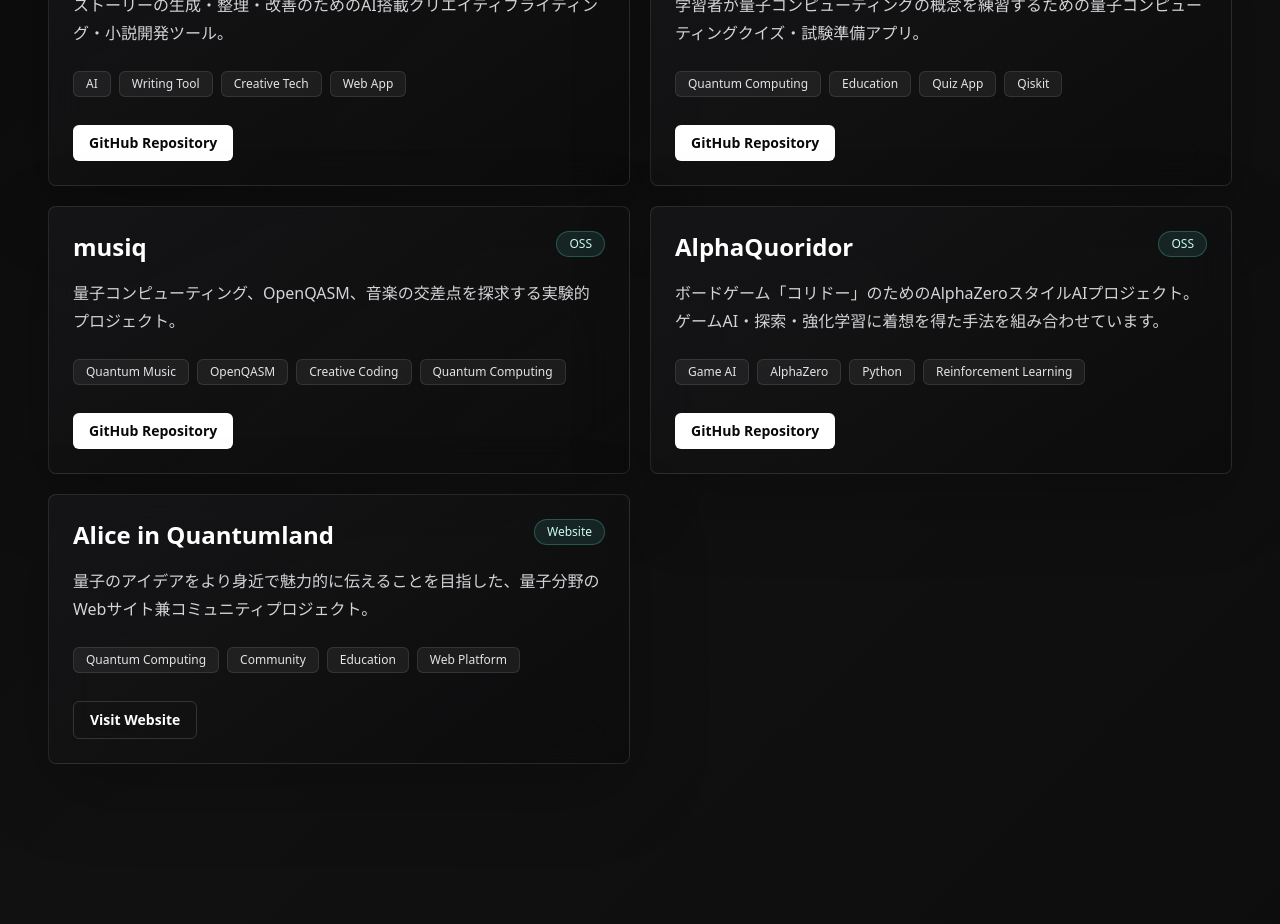
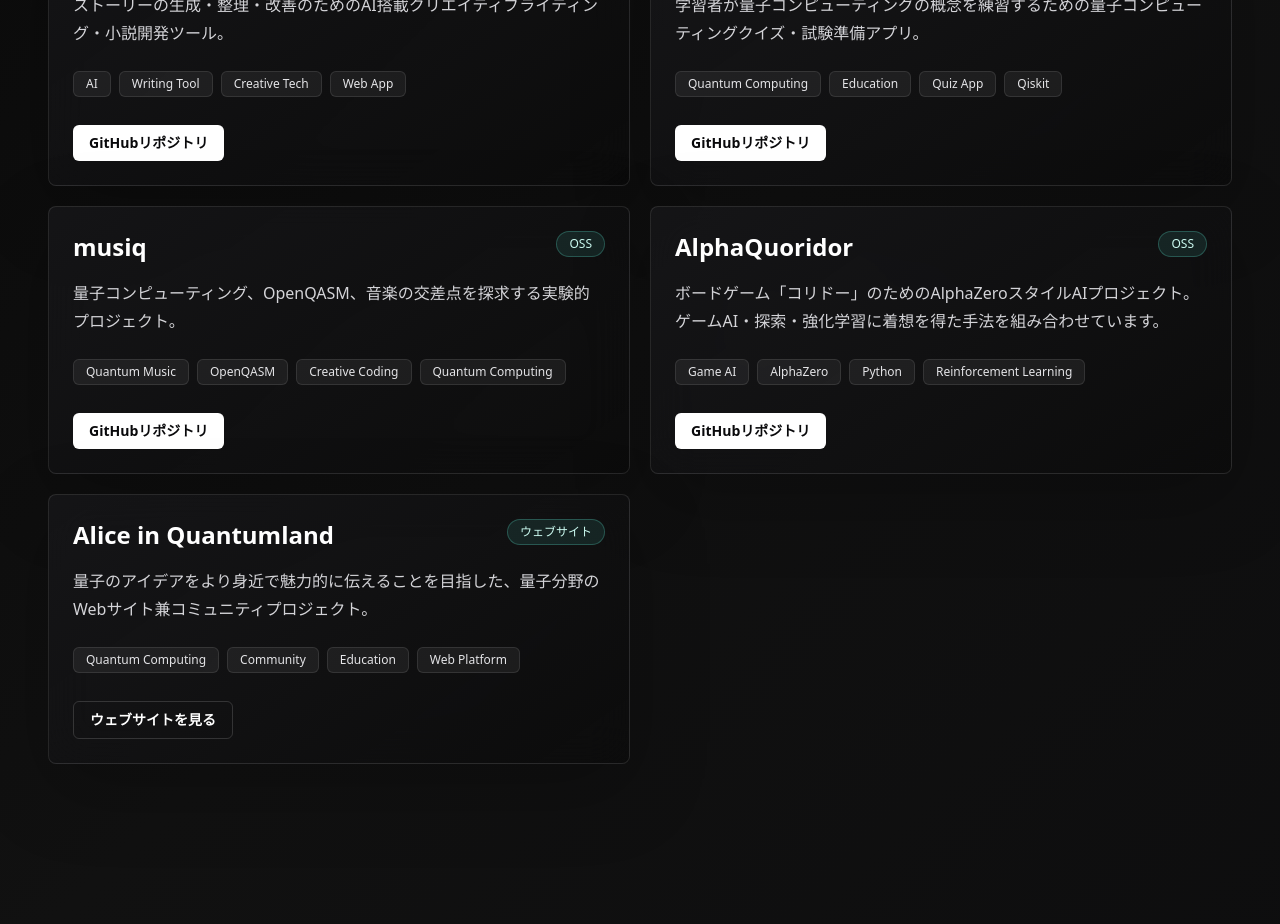
Before and after one commit to dorakingx/dorakingx.github.io, a Next.js app: page /ja in a window 1280 px wide. Shown: the part 1560-2484 px from the top of the page. Built offline with nearby package versions, Linux system fonts and the light colour scheme.

Commit message:
Pass locale to project cards

```diff
--- a/components/FeaturedProjects.tsx
+++ b/components/FeaturedProjects.tsx
@@ -18,7 +18,8 @@ export default function FeaturedProjects({ locale = "en" }: Props) {
         <div className="grid gap-5 md:grid-cols-2">
           {projects.map((project) => (
             <ProjectCard
-              key={project.repositoryName}
+              key={project.repositoryName ?? project.name}
+              locale={locale}
               project={{
                 ...project,
                 description: locale === "ja" ? project.descriptionJa : project.description
```
